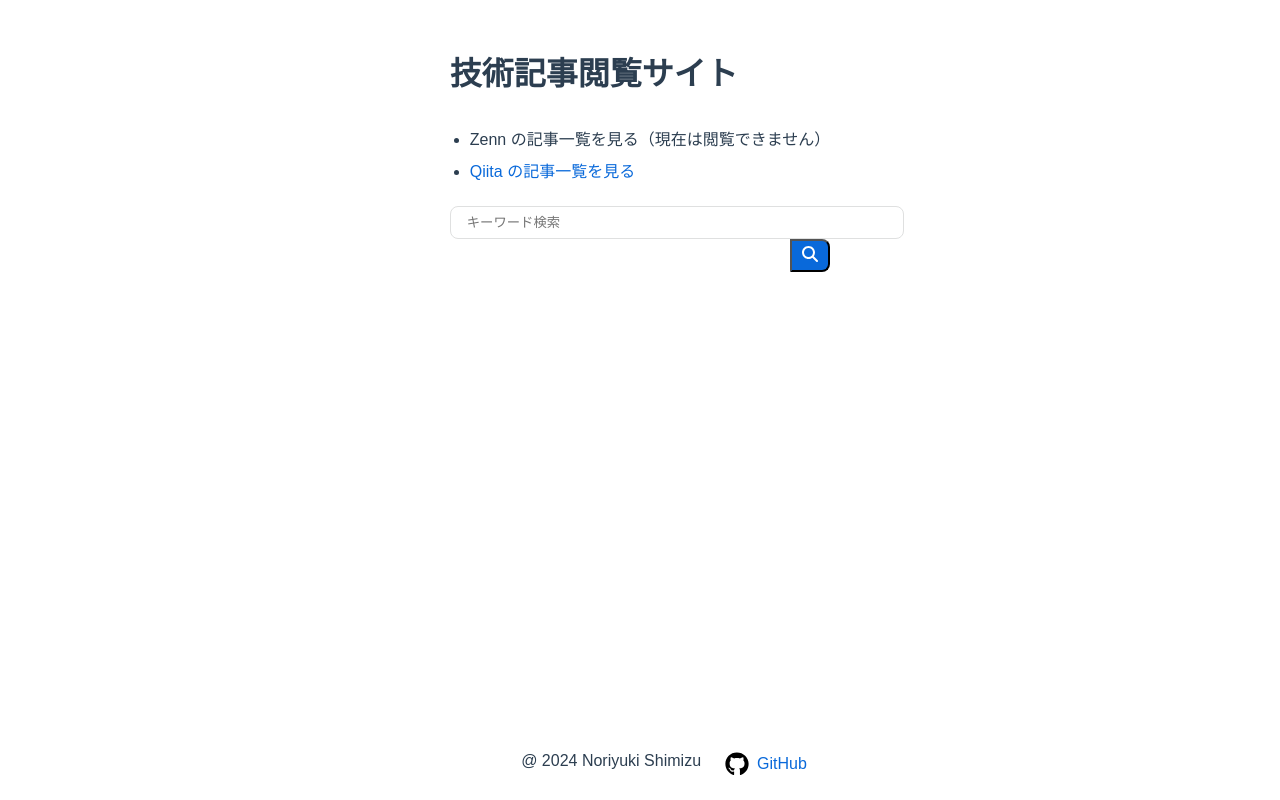
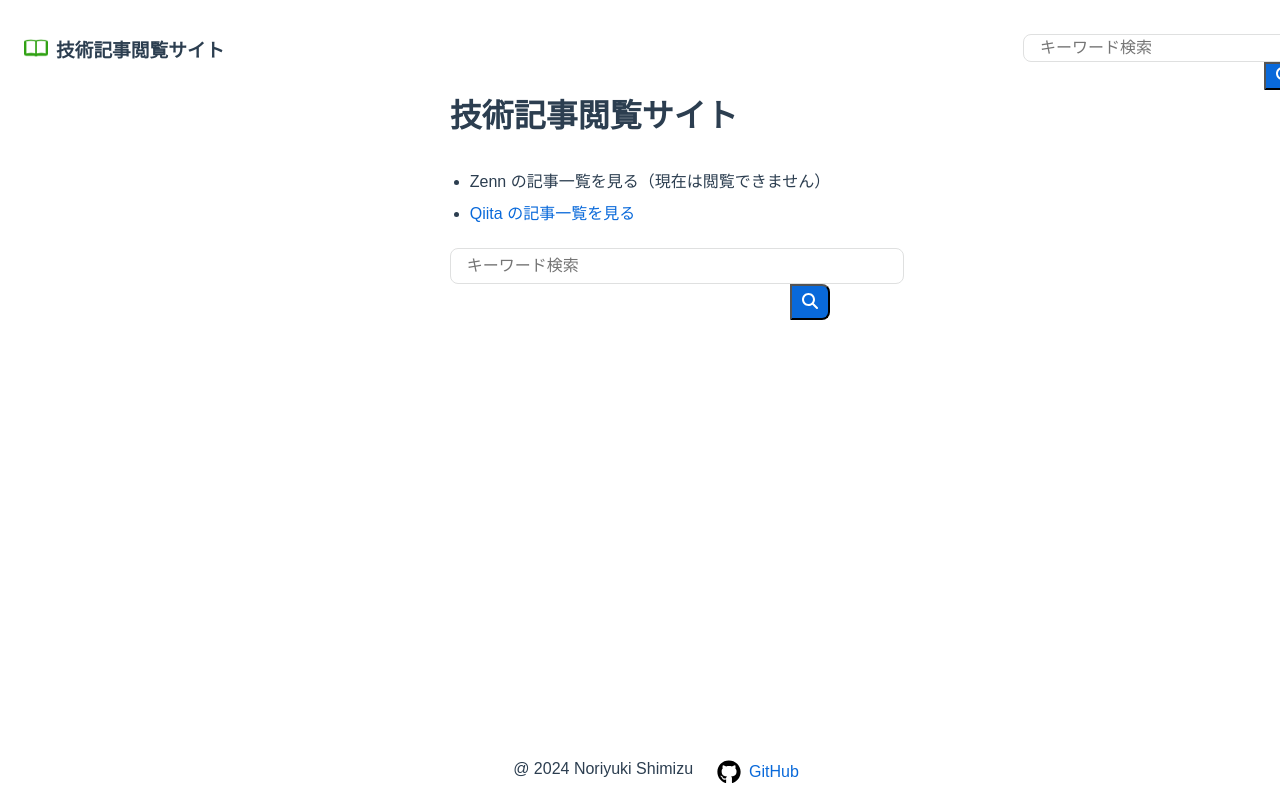
Before and after one commit to noriyuki-shimizu/article-nuxt3, a Nuxt app: page / in a window 1280 px wide. Built offline with nearby package versions, Linux system fonts and the light colour scheme.

Commit message:
layout に header を追加

```diff
--- a/assets/style/base.scss
+++ b/assets/style/base.scss
@@ -44,7 +44,7 @@
 html {
     height: 100%;
     font-family: Kosugi, sans-serif;
-    color: var(--color-text)
+    color: var(--color-text);
 }
 
 a {
--- a/components/ui-parts/data-entry/input/InputSearch/index.vue
+++ b/components/ui-parts/data-entry/input/InputSearch/index.vue
@@ -4,7 +4,8 @@ import SearchIconSvg from '@/assets/svg/search-icon.svg?component'
 
 /** Props */
 const props = withDefaults(defineProps<Props>(), {
-  placeholder: 'キーワード検索'
+  placeholder: 'キーワード検索',
+  size: 'medium'
 })
 
 /** 入力値 */
@@ -13,7 +14,7 @@ const model = defineModel({ required: true })
 
 <template>
   <div :class="$style['input-search']">
-    <input v-model="model" type="text" :placeholder="props.placeholder" :class="$style['input-search__input']">
+    <input v-model="model" type="text" :placeholder="props.placeholder" :class="[$style['input-search__input'], $style[`input-search__input--${$props.size}`]]">
     <button type="submit" title="search" :class="$style['input-search__button']">
       <SearchIconSvg />
     </button>
--- a/components/ui-parts/data-entry/input/InputSearch/style.scss
+++ b/components/ui-parts/data-entry/input/InputSearch/style.scss
@@ -3,9 +3,21 @@
 
     &__input {
       width: 100%;
-      padding: 8px 56px 8px 16px;
+      font-size: 16px;
       border: 1px solid var(--color-border);
       border-radius: 8px;
+
+      &--small {
+        padding: 4px 56px 4px 16px;
+      }
+
+      &--medium {
+        padding: 8px 56px 8px 16px;
+      }
+
+      &--large {
+        padding: 12px 56px 12px 16px;
+      }
     }
 
     &__button {
--- a/components/ui-parts/data-entry/input/InputSearch/types.ts
+++ b/components/ui-parts/data-entry/input/InputSearch/types.ts
@@ -2,4 +2,6 @@
 export type Props = {
     /** placeholder */
     placeholder?: string
+    /** Size */
+    size?: 'small' | 'medium' | 'large'
 }
--- a/layouts/default.vue
+++ b/layouts/default.vue
@@ -1,9 +1,21 @@
 <script setup lang="ts">
 import GitHubIconSvg from '@/assets/svg/github-icon.svg?component'
+import InputSearch from '@/components/ui-parts/data-entry/input/InputSearch/index.vue'
+
+const searchText = ref<string>('')
 </script>
 
 <template>
   <div :class="$style['layout-container']">
+    <header :class="[$style['layout-container__header'], $style['header']]">
+      <NuxtLink to="/" :class="$style['header__link']">
+        <NuxtImg alt="main-icon" src="/img/main-icon.png" width="24" height="24" />
+        <h3 :class="$style['header__link-text']">
+          技術記事閲覧サイト
+        </h3>
+      </NuxtLink>
+      <InputSearch v-model="searchText" size="small" />
+    </header>
     <main :class="$style['layout-container__main']">
       <slot />
     </main>
@@ -20,7 +32,15 @@ import GitHubIconSvg from '@/assets/svg/github-icon.svg?component'
 <style module lang="scss">
 .layout-container {
     position: relative;
-    padding: 24px 24px 72px;
+    padding: 66px 24px 56px;
+
+    &__header {
+      position: fixed;
+      top: 0;
+      left: 0;
+      z-index: 2;
+      width: 100%;
+    }
 
     &__main {
       z-index: 1;
@@ -35,10 +55,32 @@ import GitHubIconSvg from '@/assets/svg/github-icon.svg?component'
     }
 }
 
+.header {
+  display: flex;
+  align-items: center;
+  justify-content: space-between;
+  padding: 16px 24px;
+  background-color: var(--color-background);
+
+  &__link {
+    display: flex;
+    align-items: center;
+    color: var(--color-text);
+
+    &:visited {
+      color: var(--color-text);
+    }
+  }
+
+  &__link-text {
+    padding-left: 8px;
+  }
+}
+
 .footer {
     display: flex;
     justify-content: center;
-    padding: 24px;
+    padding: 16px;
     background-color: var(--color-background);
 
     &__link {
```
Also changed, not shown: public/img/main-icon.png (added).
